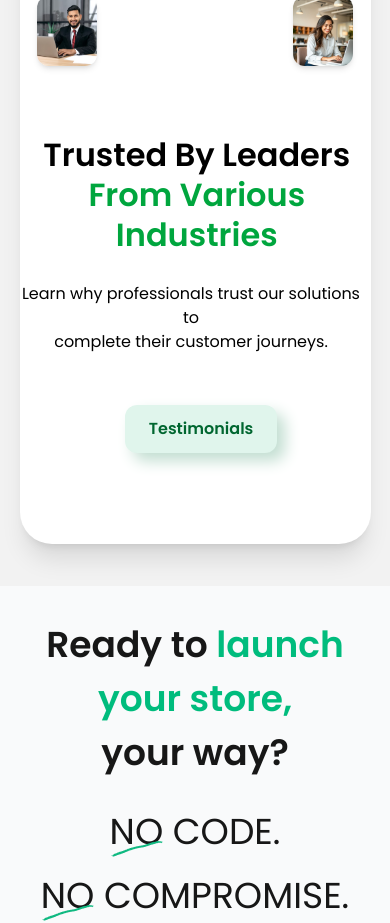
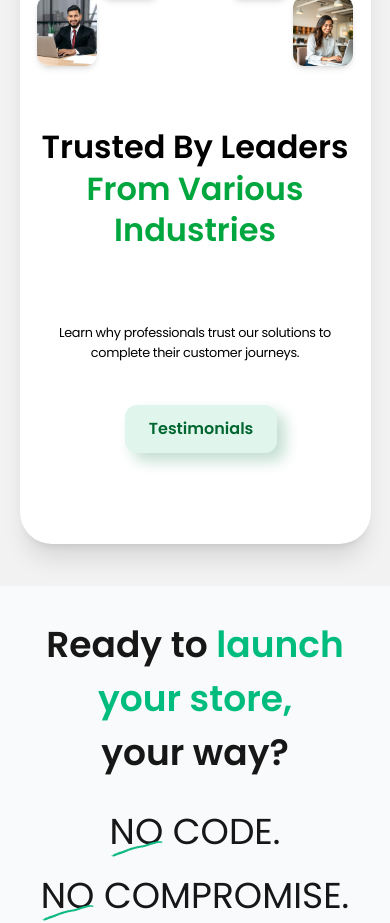
Before and after one commit to Usaid619/No-Code-Nest, a Next.js app: page / in a window 390 px wide. Shown: the part 4420-5343 px from the top of the page. Built offline with nearby package versions, Linux system fonts and the light colour scheme.

Commit message:
Responsiveness of Testimonial

```diff
--- a/src/app/globals.css
+++ b/src/app/globals.css
@@ -137,7 +137,7 @@ body {
 @layer utilities {
   @media (min-width: 830px) and (max-width: 979px) {
     .at-830-979\:top-40 {
-      top: 39% !important;
+      top: 43% !important;
     }
     .at-830-979\:bottom-40 {
       bottom: 5% !important;
@@ -149,9 +149,7 @@ body {
     .at-830-979\:right-8 {
       right: 10.5% !important;
     }
-    .at-830-979\:mt-12 {
-      margin-top: 0.7rem !important;
-    }
+
     .at-830-979\:ml-12 {
       margin-left: .7rem !important;
     }
@@ -172,7 +170,7 @@ body {
       width: 16.6% !important;
     }
     .at-980-1279\:top-40 {
-      top: 39% !important;
+      top: 43% !important;
     }
     .at-980-1279\:top-44 {
       top: 43% !important;
--- a/src/app/landing-page/testimonial.jsx
+++ b/src/app/landing-page/testimonial.jsx
@@ -26,9 +26,9 @@ export default function Testimonial() {
             src: "/assets/img8.avif",
             className: `
               top-[27.8%] left-[5%]
-              sm:left-[5%] sm:top-[33%]
-              md:top-[37%]
-              xl:left-[14%] xl:top-[39.2%]
+              sm:left-[5%] sm:top-[38.7%]
+              md:top-[43%]
+              xl:left-[14%] xl:top-[45.2%]
               at-830-979:top-40 at-980-1279:width-15p at-980-1279:top-40
             `,
           },
@@ -44,7 +44,7 @@ export default function Testimonial() {
           {
             src: "/assets/img13.avif",
             className: `
-              top-[18%] left-[23%]
+              top-[19%] left-[23%]
               sm:top-[30%]
               md:left-[22.8%]
               xl:top-[19.5%] xl:left-[23%]
@@ -62,7 +62,7 @@ export default function Testimonial() {
           {
             src: "/assets/img5.jpeg",
             className: `
-              top-[15%] left-[41.3%]
+              top-[16%] left-[41.3%]
               sm:opacity-0
               xl:top-[16.3%] xl:left-[41%] xl:opacity-100
             `,
@@ -91,10 +91,9 @@ export default function Testimonial() {
             src: "/assets/img6.jpeg",
             className: `
               top-[27.8%] right-[5%]
-              sm:top-[33%]
-              md:top-[37%]
+              sm:top-[38.7%]
+              md:top-[43%]
               xl:top-[49.3%] xl:right-[5%]
-              at-830-979:mt-12
               at-980-1279:width-15p img6-980-1279
             `,
           },
@@ -117,7 +116,7 @@ export default function Testimonial() {
           {
             src: "/assets/img4.jpeg",
             className: `
-              top-[18%] right-[23%]
+              top-[19%] right-[23%]
               sm:top-[30%]
               md:right-[22.5%] md:right-[23%]
               xl:top-[20%] xl:right-[23%]
@@ -150,43 +149,51 @@ export default function Testimonial() {
           />
         ))}
 
-        <div className="absolute h-[128px] w-[120px] bg-gray-100 rounded-b-xl left-[5%] opacity-0 sm:h-[90px] sm:w-[70px] sm:opacity-0 xl:h-[118px] xl:w-[111px] xl:opacity-100"></div>
-        <div className="absolute h-[70px] w-[120px] bg-gray-100 rounded-b-xl left-[14%] opacity-0 sm:h-[90px] sm:w-[70px] sm:opacity-0 xl:h-[70px] xl:w-[111px] xl:opacity-100"></div>
-        <div className="absolute h-[115px] w-[120px] bg-gray-100 rounded-b-xl left-[23%] opacity-0 sm:h-[90px] sm:w-[70px] sm:opacity-0 xl:h-[115px] xl:w-[111px] xl:opacity-100"></div>
-        <div className="absolute h-[49px] w-[120px] bg-gray-100 rounded-b-xl left-[32%] opacity-0 sm:h-[90px] sm:w-[70px] sm:opacity-0 xl:h-[49px] xl:w-[111px] xl:opacity-100"></div>
-        <div className="absolute h-[95px] w-[120px] bg-gray-100 rounded-b-xl left-[41%] opacity-0 sm:h-[90px] sm:w-[70px] sm:opacity-0 xl:h-[95px] xl:w-[111px] xl:opacity-100"></div>
-        <div className="absolute h-[16px] w-[124px] bg-[#f3f4f5] rounded-b-xl left-[50%] opacity-0 sm:h-[90px] sm:w-[70px] sm:opacity-0 xl:h-[16px] xl:w-[111px] xl:opacity-100"></div>
-        <div className="absolute h-[49px] w-[120px] bg-[#f3f4f5] rounded-b-xl right-[32%] opacity-0 sm:h-[90px] sm:w-[70px] sm:opacity-0 xl:h-[49px] xl:w-[111px] xl:opacity-100"></div>
-        <div className="absolute h-[115px] w-[120px] bg-[#f3f4f5] rounded-b-xl right-[23%] opacity-0 sm:h-[90px] sm:w-[70px] sm:opacity-0 xl:h-[115px] xl:w-[111px] xl:opacity-100"></div>
-        <div className="absolute h-[70px] w-[120px] bg-[#f3f4f5] rounded-b-xl right-[14%] opacity-0 sm:h-[90px] sm:w-[70px] sm:opacity-0 xl:h-[69px] xl:w-[111px] xl:opacity-100"></div>
-        <div className="absolute h-[128px] w-[120px] bg-[#f3f4f5] rounded-b-xl right-[5%] opacity-0 sm:h-[90px] sm:w-[70px] sm:opacity-0 xl:h-[128px] xl:w-[111px] xl:opacity-100"></div>
+        <div className="absolute h-[128px] w-[120px] bg-gray-50 rounded-b-xl left-[5%] opacity-0 sm:h-[90px] sm:w-[70px] sm:opacity-0 xl:h-[118px] xl:w-[111px] xl:opacity-100"></div>
+        <div className="absolute h-[70px] w-[120px] bg-gray-50 rounded-b-xl left-[14%] opacity-0 sm:h-[90px] sm:w-[70px] sm:opacity-0 xl:h-[70px] xl:w-[111px] xl:opacity-100"></div>
+        <div className="absolute h-[115px] w-[120px] bg-gray-50 rounded-b-xl left-[23%] opacity-0 sm:h-[90px] sm:w-[70px] sm:opacity-0 xl:h-[115px] xl:w-[111px] xl:opacity-100"></div>
+        <div className="absolute h-[49px] w-[120px] bg-gray-50 rounded-b-xl left-[32%] opacity-0 sm:h-[90px] sm:w-[70px] sm:opacity-0 xl:h-[49px] xl:w-[111px] xl:opacity-100"></div>
+        <div className="absolute h-[95px] w-[120px] bg-gray-50 rounded-b-xl left-[41%] opacity-0 sm:h-[90px] sm:w-[70px] sm:opacity-0 xl:h-[95px] xl:w-[111px] xl:opacity-100"></div>
+        <div className="absolute h-[16px] w-[124px] bg-gray-50 rounded-b-xl left-[50%] opacity-0 sm:h-[90px] sm:w-[70px] sm:opacity-0 xl:h-[16px] xl:w-[111px] xl:opacity-100"></div>
+        <div className="absolute h-[49px] w-[120px] bg-gray-50 rounded-b-xl right-[32%] opacity-0 sm:h-[90px] sm:w-[70px] sm:opacity-0 xl:h-[49px] xl:w-[111px] xl:opacity-100"></div>
+        <div className="absolute h-[115px] w-[120px] bg-gray-50 rounded-b-xl right-[23%] opacity-0 sm:h-[90px] sm:w-[70px] sm:opacity-0 xl:h-[115px] xl:w-[111px] xl:opacity-100"></div>
+        <div className="absolute h-[70px] w-[120px] bg-gray-50 rounded-b-xl right-[14%] opacity-0 sm:h-[90px] sm:w-[70px] sm:opacity-0 xl:h-[69px] xl:w-[111px] xl:opacity-100"></div>
+        <div className="absolute h-[128px] w-[120px] bg-gray-50 rounded-b-xl right-[5%] opacity-0 sm:h-[90px] sm:w-[70px] sm:opacity-0 xl:h-[128px] xl:w-[111px] xl:opacity-100"></div>
 
       <div
-          className="absolute top-[54%] text-[2rem] at-400-500:left-16 at-500-639:left-6 left-[1%] text-center font-bold -translate-y-1/2
-                        sm:top-[65%] sm:left-[20%] sm:text-[2rem] sm:leading-12
-                        md:left-[18%] md:text-[2.5rem]
-                        xl:left-[30%] xl:text-[3rem]
-                        at-830-979:right-8 at-980-1279:right-44
-                        leading-10 "
+  className="absolute top-[45%] left-1/2 -translate-x-1/2
+             text-[2rem] leading-[1.3] text-center font-bold
+             max-w-[90%] w-[90%]
+
+             sm:text-[2rem] sm:top-[58%]
+             md:text-[2.3rem] md:top-[59%]
+             lg:text-[2.6rem] lg:top-[55%]
+             xl:text-[3rem]"
 >
   Trusted By Leaders <br />
   <span className="text-green-600">From Various Industries</span>
 </div>
 
 <p
-          className="absolute bottom-[25%] at-400-500:left-6 at-500-639:right-6 at-500-639:top-6 right-[2.3%] text-center text-black text-[1rem]
-                      sm:left-[7%] sm:top-[75%] sm:text-[0.9rem]
-                      md:top-[75%] md:text-[1.1rem]
-                      xl:left-[8%]
-                      at-830-979:left-8 at-980-1279:left-44"
+  className="absolute bottom-[24%] left-1/2 -translate-x-1/2
+             text-[0.8rem] text-center text-black leading-[1.5]
+             max-w-[90%] w-[90%] break-words tracking-tight
+
+             sm:text-[1rem] sm:bottom-[18%]
+             md:text-[1rem] md:bottom-[15%]
+             lg:text-[1.1rem]
+             xl:text-[1.2rem]"
 >
   Learn why professionals trust our solutions to
   <br /> complete their customer journeys.
 </p>
 
+
+
+
         <button
           className="absolute left-[30%] bottom-[12%] at-500-639:bottom-16  px-6 py-3 text-green-800 font-semibold rounded-xl
-  sm:left-[38%] sm:bottom-[7%]
+  sm:left-[38%] sm:bottom-[6%]
   md:bottom-[6%]
   xl:left-[45%] xl:bottom-[7%]
   at-830-979:ml-12 at-830-979:bottom-40
```
Lines whose indentation alone changed are shown as unchanged.
